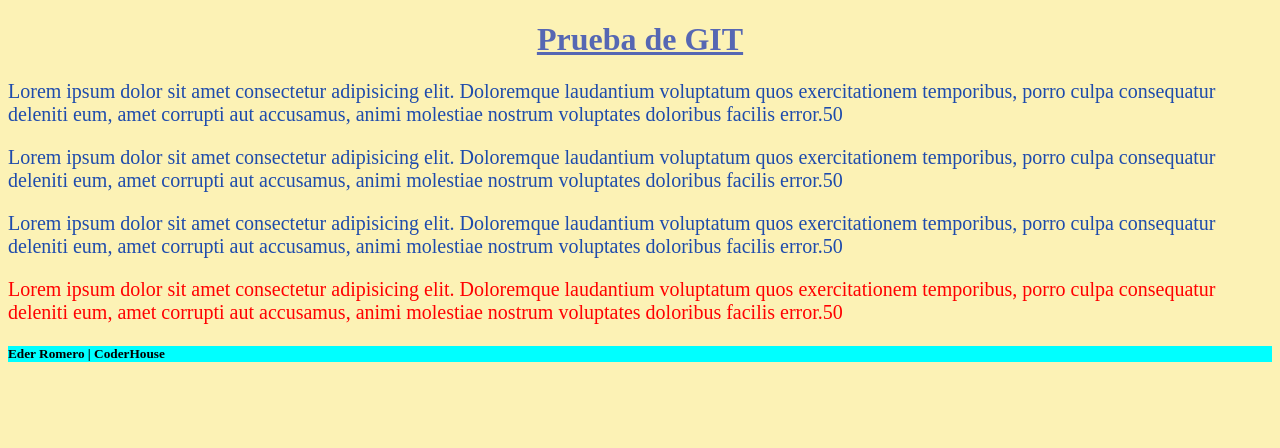
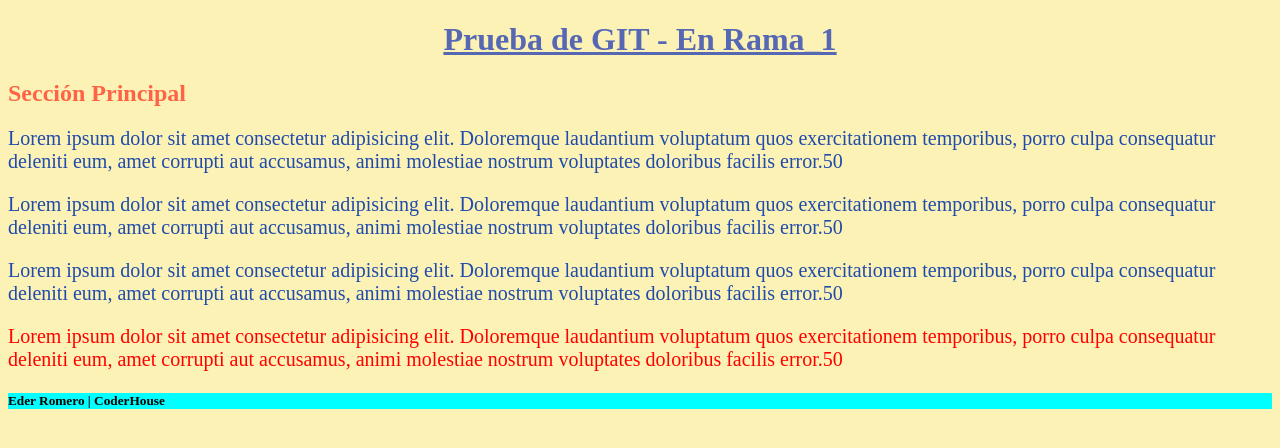
Before and after one commit to ederromero28/desafio_complementario, a plain HTML site: page index.html in a window 1280 px wide. Drawn offline with Linux system fonts and the light colour scheme.

Commit message:
probando rama_1 nueva

```diff
--- a/css/styles.css
+++ b/css/styles.css
@@ -17,3 +17,6 @@ p{
 footer{
     background-color: aqua;
 }
+h2{
+    color: tomato;
+}
--- a/index.html
+++ b/index.html
@@ -9,11 +9,12 @@
 </head>
 <body>
 <header>
-    <h1>Prueba de GIT</h1>
+    <h1>Prueba de GIT - En Rama_1</h1>
 </header>
 
 <main>
     <section>
+        <h2>Sección Principal</h2>
         <p>Lorem ipsum dolor sit amet consectetur adipisicing elit. Doloremque laudantium voluptatum quos exercitationem temporibus, porro culpa consequatur deleniti eum, amet corrupti aut accusamus, animi molestiae nostrum voluptates doloribus facilis error.50</p>
     </section>
     <section>
```
